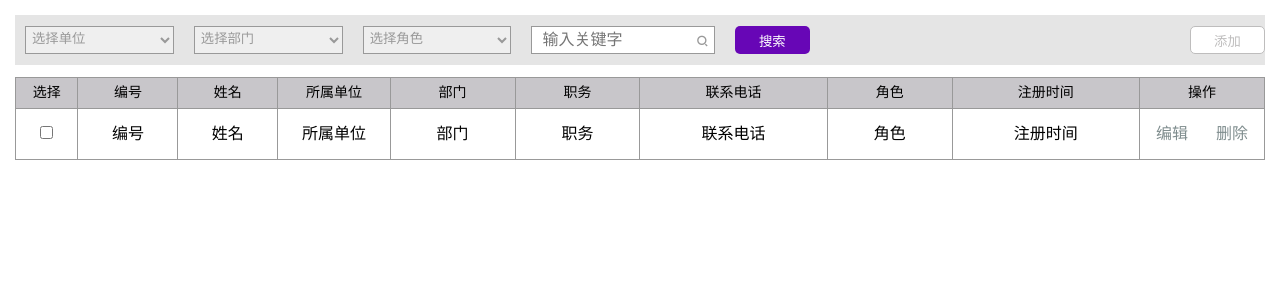
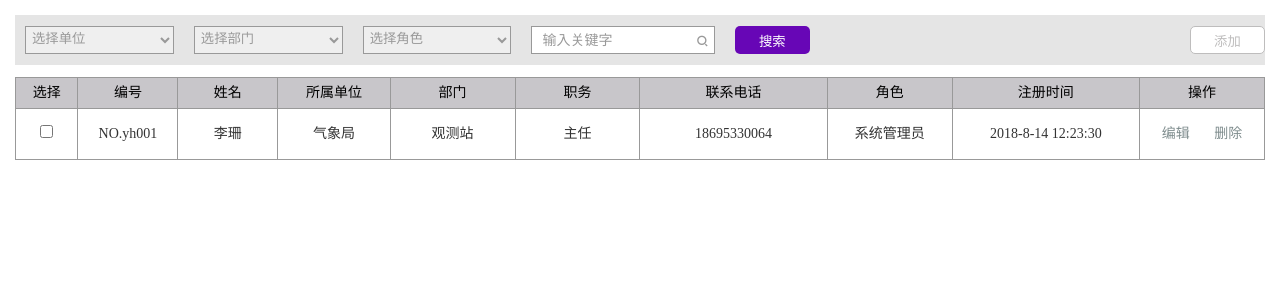
Before and after one commit to SeaHeart001/vue-table, a Vue app: page / in a window 1280 px wide. Shown: the top 300 px of the page. Built offline with nearby package versions, Linux system fonts and the light colour scheme.

Commit message:
commit03

```diff
--- a/src/components/alertcontent.vue
+++ b/src/components/alertcontent.vue
@@ -1,6 +1,7 @@
 <template>
- <div class='alertWrap' v-show='flag'>
-        <div class='alertContent'>
+    <div class='alertWrap' v-show='flag'>
+      <transition name="fade" >
+          <div class='alertContent' v-show='flag'>
             <div class='alertTop'>
                 <div class='topLeft'>新增人员</div>
                 <div class='topRight iconfont icon-anniu_guanbi' @click='Show()'></div>
@@ -32,11 +33,13 @@
                 </div>
             </div>
             <div class='alertBtn'>
-                <button class='totalBtn removeBtn'>取消</button>
+                <button class='totalBtn removeBtn' @click='Show()'>取消</button>
                 &nbsp;
                 <button class='totalBtn saveBtn'>保存</button>
             </div>
         </div>
+    </transition>
+
     </div>
 </template>
 
@@ -60,6 +63,7 @@ export default {
 <style scoped>
 /* 弹出层 */
 .alertWrap {
+  display: flex;
   position: absolute;
   height: 100%;
   width: 100%;
@@ -68,16 +72,24 @@ export default {
   right: 0;
   bottom: 0;
   background-color: rgba(153, 153, 153, 0.6);
+  justify-content: center;
+  align-items: center
 }
 .alertContent {
   position: relative;
   width: 450px;
   height: 350px;
   background-color: #fff;
-  top: 50%;
-  left: 50%;
-  transform: translate(-50%, -50%);
   border-radius: 5px;
+}
+.fade-enter-active,.fade-leave-active{
+  transform-origin: 50% 50%;
+  transition: all 0.5s;
+  transform: scale(1)
+}
+.fade-enter,.fade-leave-to{
+
+  transform: scale(0)
 }
 .alertTop {
   overflow: hidden;
--- a/src/components/search.vue
+++ b/src/components/search.vue
@@ -65,6 +65,12 @@ export default {
   padding: 10px;
   outline: none;
 }
+.searchInput::-webkit-input-placeholder {
+  /* placeholder颜色  */
+  color: #999;
+  /* placeholder字体大小  */
+  font-size: 14px;
+}
 .totalBtn {
   box-sizing: border-box;
   height: 28px;
--- a/src/components/table.vue
+++ b/src/components/table.vue
@@ -20,14 +20,14 @@
                       <td style='width: 5%;'>
                           <input type="checkbox">
                       </td>
-                      <td style='width: 8%;'>编号</td>
-                      <td style='width: 8%;'>姓名</td>
-                      <td style='width: 9%;'>所属单位</td>
-                      <td style='width: 10%;'>部门</td>
-                      <td style='width: 10%;'>职务</td>
-                      <td style='width: 15%;'>联系电话</td>
-                      <td style='width: 10%;'>角色</td>
-                      <td style='width: 15%;'>注册时间</td>
+                      <td style='width: 8%;'>NO.yh001</td>
+                      <td style='width: 8%;'>李珊</td>
+                      <td style='width: 9%;'>气象局</td>
+                      <td style='width: 10%;'>观测站</td>
+                      <td style='width: 10%;'>主任</td>
+                      <td style='width: 15%;'>18695330064</td>
+                      <td style='width: 10%;'>系统管理员</td>
+                      <td style='width: 15%;'>2018-8-14 12:23:30</td>
                       <td style='width: 10%;'>
                           <a href="javascript:;">编辑</a>
                           &nbsp;&nbsp;&nbsp;&nbsp;&nbsp;
@@ -66,12 +66,13 @@ export default {
   line-height: 30px;
   background-color: rgb(200, 198, 202);
   font-size: 14px;
-  font-weight: inherit;
 }
 .tableBody > td {
   height: 50px;
   line-height: 50px;
   text-align: center;
+  font-size: 14px;
+  color: #333
 }
 .tableTr > th,
 .tableTr > td {
```
